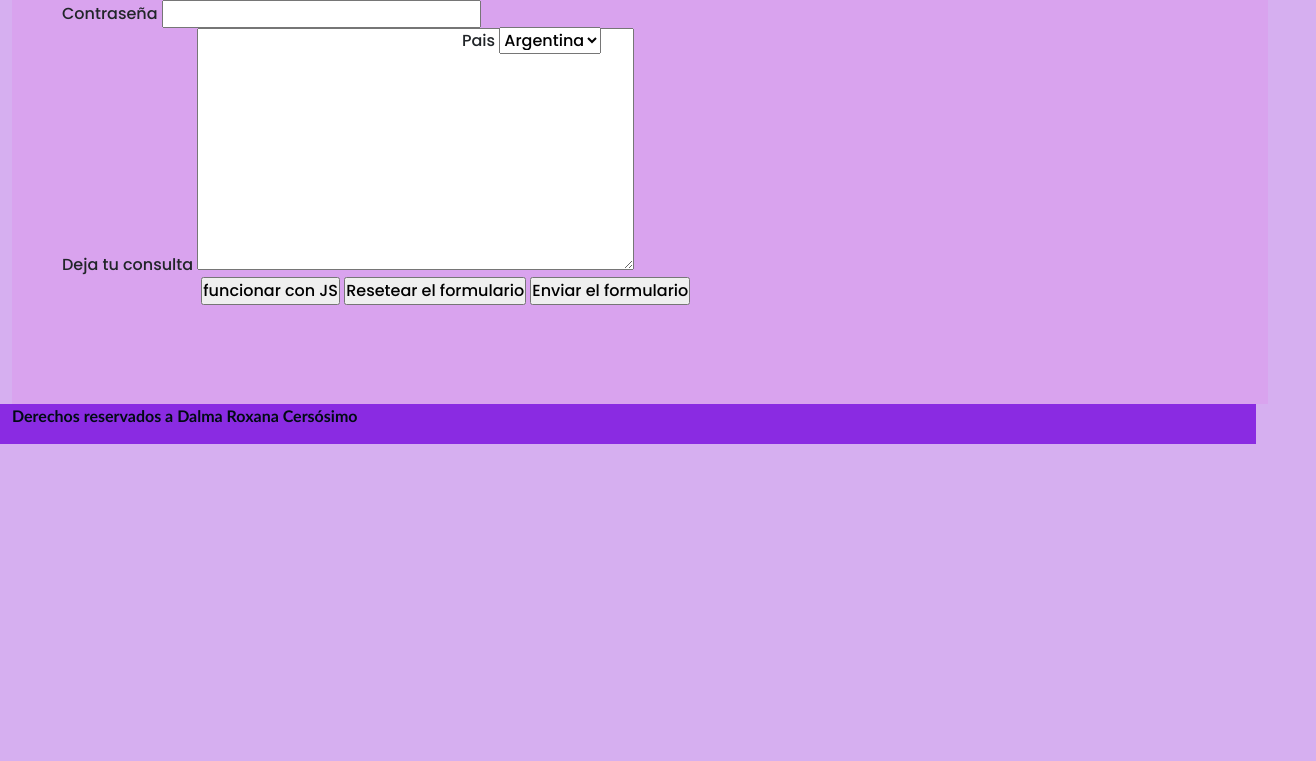
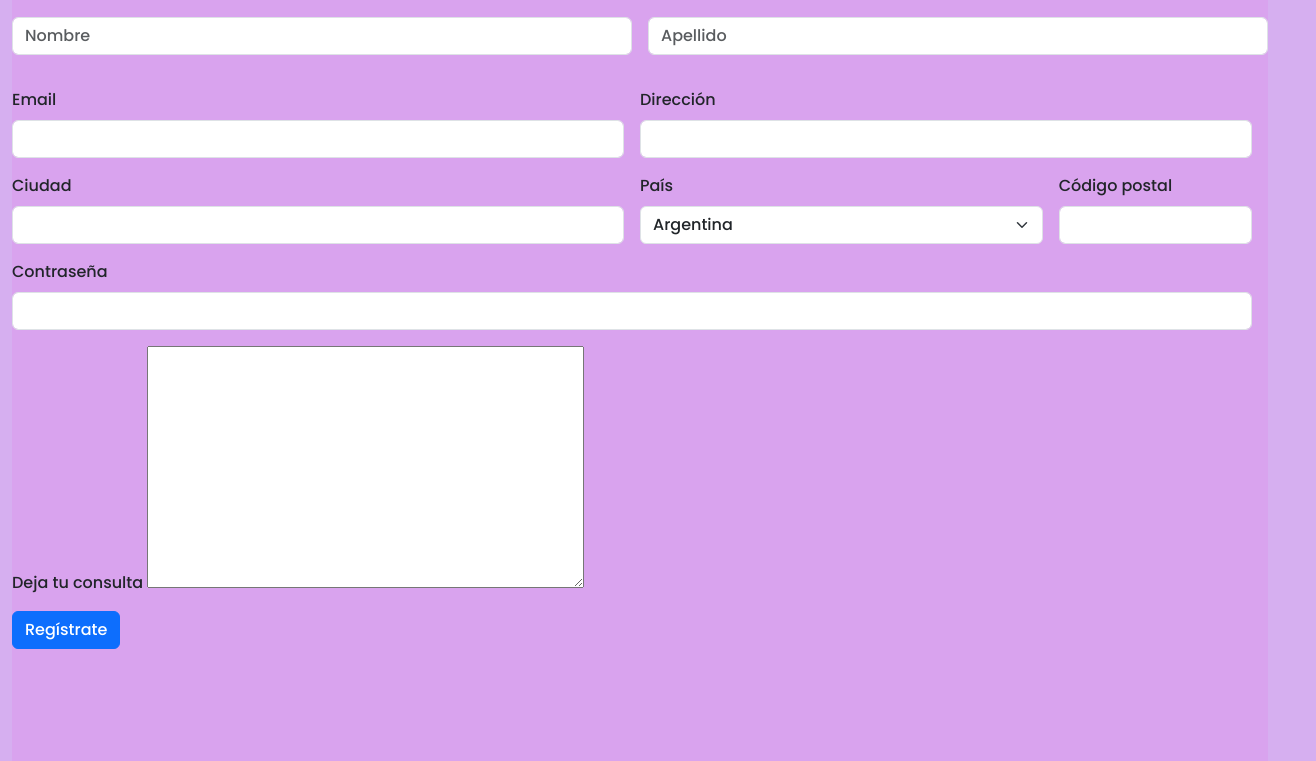
Before and after one commit to dalmarox/farmaeducativa, a plain HTML site: page paginas/contacto.html in a window 1280 px wide. Shown: the part 674-1435 px from the top of the page, 1316 px wide, since content can reach past the window. Before the commit the page ends 1118 px from the top, so only its background shows below. Drawn offline with nearby package versions, Linux system fonts and the light colour scheme.

Commit message:
pequeñas correcciones

```diff
--- a/css/estilos.css
+++ b/css/estilos.css
@@ -137,8 +137,6 @@ h3{
     right: 100px;
     bottom: auto;
     left: 5px;
-
-
 }
 ul li{
     display: inline-flex;
@@ -167,8 +165,6 @@ p{
     align-items: center;
     top: 150px;
     bottom: 500px;
-
-
 }
 .text{
     display: flex;
@@ -320,6 +316,9 @@ height:50%;
 }*/
 .tituloprincipal{ display:none;}
 .letraAzul{font-size: 15px;}
+.cabeza{
+    position: center;
+}
 
 }
 /*.container-fluid{
--- a/paginas/contacto.html
+++ b/paginas/contacto.html
@@ -46,34 +46,72 @@
       </nav>
     </header>
     <main class="position mainpastillero">
-
-      <form action="">
-        <label for="nombre">Nombre</label>
-        <input type="text" name="nombre" id="nombre" />
-        <br />
-        <label for="email">Correo electrónico</label>
-        <input type="email" name="email" id="email" />
-        <br />
-
-        <label for="pwd">Contraseña</label>
-        <input type="password" name="pwd" id="pwd" />
-
-        <div>
-          <label for="mensaje">Deja tu consulta</label>
-          <textarea name="mensaje" id="mensaje" cols="30" rows="10"></textarea>
+      <div class="row g-3">
+        <h3>Regístrese aquí</h3>
+        <div class="col-sm-6">
+          <input type="text" class="form-control" placeholder="Nombre" aria-label="First name">
+        </div>
+        <div class="col-sm-6">
+          <input type="text" class="form-control" placeholder="Apellido" aria-label="Last name">
         </div>
 
-      <div>
+        <form class="row g-3">
+        <div class="col-sm-6">
+          <label for="inputEmail4" class="form-label">Email</label>
+          <input type="email" class="form-control" id="inputEmail4">
 
-       <label for="pais" class="pais">Pais</label>
-       <select name="pais" id="pais" class="pais">
-        <option value="ARG">Argentina</option>
-        <option value="URU">Uruguay</option>
-        <option value="Chi">Chile</option>
-        <option value="Parag">Paraguay</option>
-        <option value="BOLI">Bolivia</option>
+        </div>
+
+
+        <div class="col-sm-6">
+          <label for="inputAddress" class="form-label">Dirección</label>
+          <input type="text" class="form-control" id="inputAddress" placeholder="">
+        </div>
+
+        <div class="col-sm-6">
+          <label for="inputCity" class="form-label">Ciudad</label>
+          <input type="text" class="form-control" id="inputCity">
+        </div>
+        <div class="col-sm-4">
+          <label for="inputState" class="form-label">País</label>
+          <select id="inputState" class="form-select">
+            <option selected>Argentina</option>
+            <option>Bolivia</option>
+            <option>Brazil</option>
+            <option>Chile</option>
+            <option>Paraguay</option>
+            <option>Uruguay</option>
+          </select>
+        </div>
+        <div class="col-sm-2">
+          <label for="inputZip" class="form-label">Código postal</label>
+          <input type="text" class="form-control" id="inputZip">
+        </div>
+
+        <div class="col-ms-6">
+          <label for="inputPassword4" class="form-label">Contraseña</label>
+          <input type="password" class="form-control" id="inputPassword4">
+        </div>
+          <div class="col-sm-6">
+            <label for="mensaje">Deja tu consulta</label>
+            <textarea name="mensaje" id="mensaje" cols="30" rows="10"></textarea>
+          </div>
+
+        <div class="col-sm-12">
+          <button type="submit" class="btn btn-primary">Regístrate</button>
+
       </div>
-      </br>
+
+
+        </form>
+
+
+
+
+
+
+
+
 
       <input type="button" value="funcionar con JS" />
       <input type="reset" value="Resetear el formulario" />
```
Also changed, not shown: paginas/quien soy.html (+2 -2 lines).
